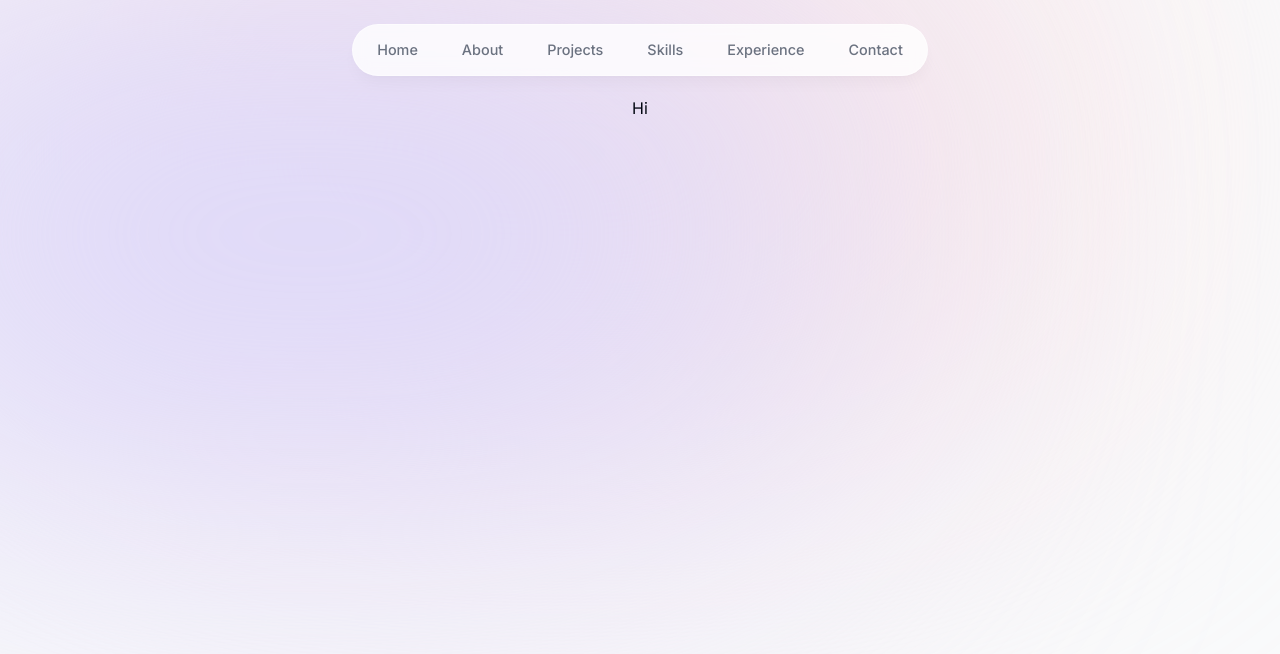
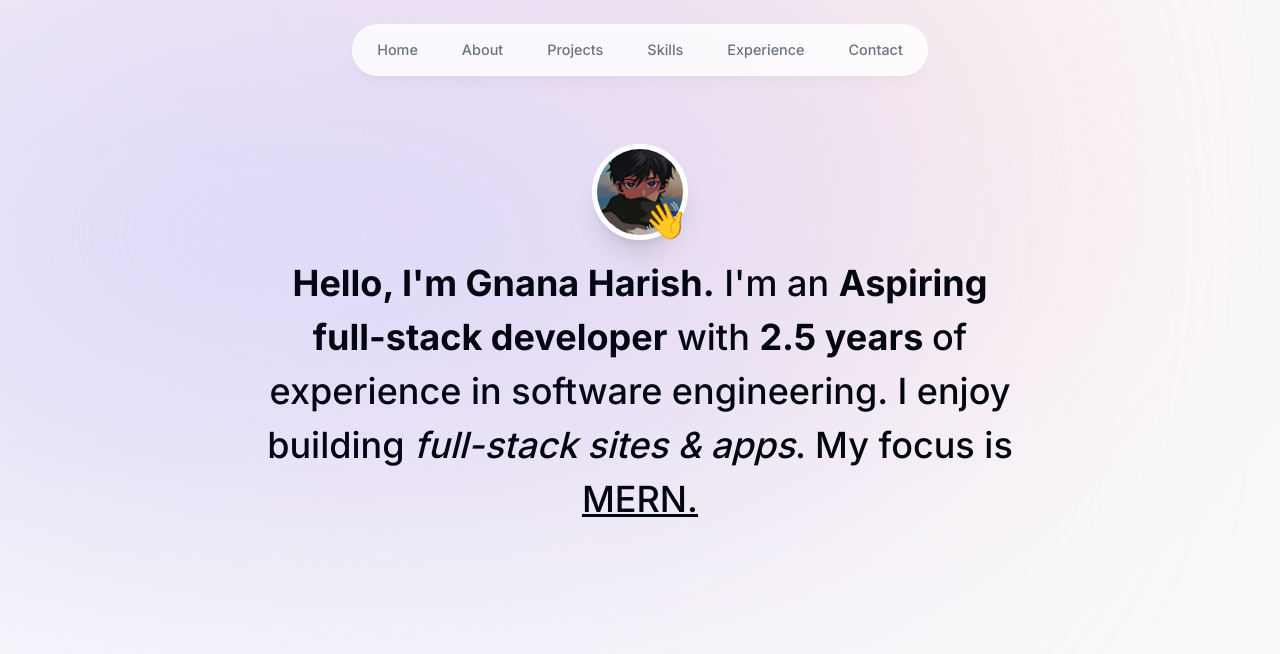
Before and after one commit to GnanaHarish/Portfolio, a Next.js app: page / in a window 1280 px wide. Shown: the top 654 px of the page. Built offline with nearby package versions, Linux system fonts and the light colour scheme.

Commit message:
Summary and Photo
Summary and Photo

```diff
--- a/app/layout.tsx
+++ b/app/layout.tsx
@@ -17,7 +17,7 @@ export default function RootLayout({
 }) {
   return (
     <html lang="en">
-      <body className={`${inter.className} bg-gray-50 text-gray-950 relative`}>
+      <body className={`${inter.className} bg-gray-50 text-gray-950 relative pt-28 sm:pt-36`}>
         <div className='bg-[#fbe2e3] absolute top-[-6rem] -z-10 right-[11rem] h-[31.25rem] w-[31.25rem] rounded-full blur-[10rem] sm:w-[68.75rem]'></div>
         <div className='bg-[#dbd7fb] absolute top-[-1rem] -z-10 left-[-35rem] h-[31.25rem] w-[50rem] rounded-full blur-[10rem] sm:w-[68.75rem] md:left-[-33rem] lg:left-[-28rem] xl:left-[-15rem] 2xl:left-[-5rem]'></div>
         <Header/>
--- a/app/page.tsx
+++ b/app/page.tsx
@@ -1,9 +1,10 @@
+import Intro from "@/components/intro";
 
 
 export default function Home() {
   return (
-    <main className="flex min-h-screen flex-col items-center justify-between p-24">
-      Hi
+    <main className="flex min-h-screen flex-col items-center justify-between px-4">
+      <Intro/>
     </main>
   )
 }
--- /dev/null
+++ b/components/intro.tsx
@@ -0,0 +1,76 @@
+"use client";
+
+import Image from 'next/image'
+import React from 'react'
+import dp from "@/public/dp.jpg";
+import { motion } from 'framer-motion';
+export default function Intro() {
+    return (
+        <section className='
+            mb-28
+            max-w-[50rem]
+            text-center
+            sm:mb-0
+        '>
+            <div className='
+            flex
+            items-center
+            justify-center
+        '>
+                <div className='relative'>
+                    <motion.div
+                        initial={{ opacity: 0, scale: 0 }}
+                        animate={{ opacity: 1, scale: 1 }}
+                        transition={{
+                            type: 'tween',
+                            duration: 0.2
+                        }}
+                    >
+                        <Image src={dp} alt='Not Gnana Harish' width="192" height="192" quality="95" priority={true}
+                            className='
+                        h-24
+                        w-24
+                        rounded-full
+                        object-cover
+                        border-[0.35rem]
+                        border-white
+                        shadow-xl
+                    '
+                        />
+                    </motion.div>
+
+                    <motion.span className='absolute bottom-0 right-0 text-4xl'
+                        initial={{ opacity: 0, scale: 0 }}
+                        animate={{ opacity: 1, scale: 1 }}
+                        transition={{
+                            type: 'spring',
+                            stiffness: 125,
+                            delay: 0.1,
+                            duration: 0.7,
+                        }}
+                    >
+                        👋
+                    </motion.span>
+                </div>
+            </div>
+            <motion.p className='
+                mb-10
+                mt-4
+                px-4
+                text-2xl
+                font-medium
+                !leading-[1.5]
+                sm:text-4xl
+            '
+                initial = {{opacity: 0, y: 100}}
+                animate = {{opacity: 1, y: 0}}
+            >
+                <span className='font-bold'>Hello, I'm Gnana Harish.</span> I'm an{" "}
+                <span className='font-bold'>Aspiring full-stack developer</span> with {" "}
+                <span className='font-bold'>2.5 years </span> of experience in software engineering. I enjoy building {" "}
+                <span className='italic'>full-stack sites & apps</span>. My focus is{" "}
+                <span className='underline'>MERN.</span>
+            </motion.p>
+        </section>
+    )
+}
```
Also changed, not shown: public/dp.jpg (added).
